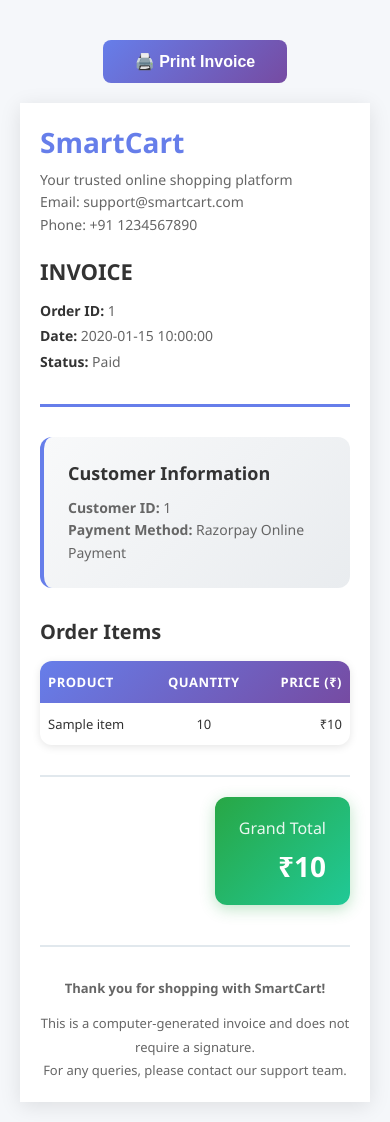
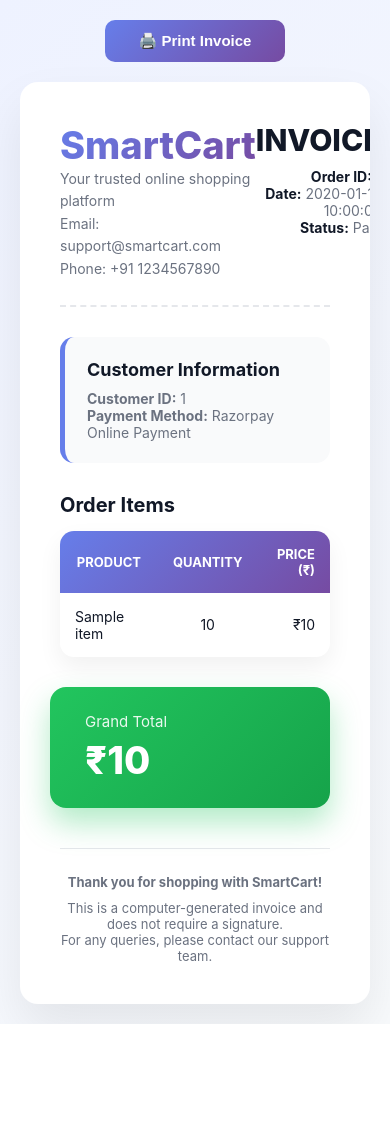
Before and after one commit to jay-2604/SmartCart, a Flask app: template templates/user/invoice.html in a window 390 px wide. After the commit the page ends 1024 px from the top, so only its background shows below. Run offline with Flask 3, Linux system fonts and the light colour scheme; the template is opened without the code that fills it: most values are stand-ins (such as "Sample title", 1, 10 or a date in 2020).

Commit message:
Refactor invoice.html styles for better design
Updated styles for the invoice template, including changes to font, background, and layout for improved aesthetics and responsiveness.

```diff
--- a/templates/user/invoice.html
+++ b/templates/user/invoice.html
@@ -12,42 +12,45 @@
 }
 
 body {
-            font-family: 'Segoe UI', Tahoma, Geneva, Verdana, sans-serif;
-            background: #f5f7fa;
+    font-family: 'Inter', 'Segoe UI', sans-serif;
+    background: linear-gradient(135deg, #eef2ff, #f8fafc);
     padding: 20px;
 }
 
+/* Container */
 .invoice-container {
     max-width: 900px;
-            margin: 0 auto;
-            background: white;
-            box-shadow: 0 4px 20px rgba(0, 0, 0, 0.1);
+    margin: auto;
+    background: #fff;
+    border-radius: 18px;
+    box-shadow: 0 25px 50px rgba(0,0,0,0.08);
+    overflow: hidden;
 }
 
 .invoice-box {
     padding: 40px;
 }
 
-        /* Header Section */
+/* Header */
 .invoice-header {
     display: flex;
     justify-content: space-between;
-            align-items: flex-start;
-            padding-bottom: 30px;
-            border-bottom: 3px solid #667eea;
+    padding-bottom: 25px;
+    border-bottom: 2px dashed #e5e7eb;
     margin-bottom: 30px;
 }
 
 .company-info h1 {
-            color: #667eea;
-            font-size: 36px;
-            font-weight: 700;
-            margin-bottom: 8px;
+    font-size: 38px;
+    font-weight: 800;
+    background: linear-gradient(135deg, #667eea, #764ba2);
+    -webkit-background-clip: text;
+    -webkit-text-fill-color: transparent;
 }
 
 .company-info p {
-            color: #666;
     font-size: 14px;
+    color: #6b7280;
     line-height: 1.6;
 }
 
@@ -56,225 +59,158 @@
 }
 
 .invoice-title {
-            color: #333;
-            font-size: 28px;
-            font-weight: 700;
-            margin-bottom: 12px;
+    font-size: 30px;
+    font-weight: 800;
+    color: #111827;
 }
 
 .invoice-details {
-            color: #666;
+    margin-top: 10px;
     font-size: 14px;
-            line-height: 1.8;
+    color: #6b7280;
 }
 
 .invoice-details strong {
-            color: #333;
-            font-weight: 600;
+    color: #111827;
 }
 
-        /* Customer Section */
+/* Customer */
 .customer-section {
-            background: linear-gradient(135deg, #f8f9fa 0%, #e9ecef 100%);
-            padding: 24px;
-            border-radius: 12px;
+    background: #f9fafb;
+    padding: 22px;
+    border-radius: 14px;
+    border-left: 5px solid #667eea;
     margin-bottom: 30px;
-            border-left: 4px solid #667eea;
 }
 
 .customer-section h3 {
-            color: #333;
     font-size: 18px;
-            font-weight: 600;
-            margin-bottom: 12px;
+    margin-bottom: 10px;
+    color: #111827;
 }
 
 .customer-section p {
-            color: #666;
     font-size: 14px;
-            line-height: 1.6;
+    color: #6b7280;
 }
 
-        /* Items Table */
-        .items-section {
-            margin-bottom: 30px;
-        }
-
+/* Items */
 .items-section h3 {
-            color: #333;
     font-size: 20px;
-            font-weight: 600;
-            margin-bottom: 16px;
+    margin-bottom: 14px;
+    color: #111827;
 }
 
 .items-table {
     width: 100%;
     border-collapse: collapse;
-            border-radius: 12px;
+    border-radius: 14px;
     overflow: hidden;
-            box-shadow: 0 2px 8px rgba(0, 0, 0, 0.1);
+    box-shadow: 0 10px 25px rgba(0,0,0,0.06);
 }
 
 .items-table thead {
-            background: linear-gradient(135deg, #667eea 0%, #764ba2 100%);
-            color: white;
+    background: linear-gradient(135deg, #667eea, #764ba2);
+    color: #fff;
 }
 
 .items-table th {
-            padding: 16px;
-            text-align: left;
-            font-weight: 600;
-            font-size: 14px;
+    padding: 15px;
+    font-size: 13px;
     text-transform: uppercase;
-            letter-spacing: 0.5px;
 }
 
 .items-table td {
-            padding: 16px;
-            border-bottom: 1px solid #f0f0f0;
-            color: #333;
-            font-size: 15px;
+    padding: 15px;
+    font-size: 14px;
+    color: #111827;
+    border-bottom: 1px solid #e5e7eb;
 }
 
 .items-table tbody tr:last-child td {
     border-bottom: none;
 }
 
-        .items-table tbody tr:hover {
-            background-color: #f8f9fa;
-        }
-
-        /* Total Section */
+/* Total */
 .total-section {
     display: flex;
     justify-content: flex-end;
     margin-top: 30px;
-            padding-top: 20px;
-            border-top: 2px solid #e1e8ed;
 }
 
 .total-box {
-            background: linear-gradient(135deg, #28a745 0%, #20c997 100%);
-            padding: 24px 40px;
-            border-radius: 12px;
+    min-width: 280px;
+    background: linear-gradient(135deg, #22c55e, #16a34a);
+    padding: 25px 35px;
+    border-radius: 16px;
     color: white;
-            text-align: right;
-            box-shadow: 0 4px 15px rgba(40, 167, 69, 0.3);
+    box-shadow: 0 15px 30px rgba(34,197,94,0.35);
 }
 
 .total-label {
-            font-size: 16px;
-            font-weight: 500;
-            margin-bottom: 8px;
+    font-size: 15px;
     opacity: 0.9;
 }
 
 .total-amount {
-            font-size: 36px;
-            font-weight: 700;
+    font-size: 38px;
+    font-weight: 800;
+    margin-top: 6px;
 }
 
 /* Footer */
 .invoice-footer {
     margin-top: 40px;
-            padding-top: 30px;
-            border-top: 2px solid #e1e8ed;
+    padding-top: 25px;
+    border-top: 1px solid #e5e7eb;
     text-align: center;
-        }
-
-        .invoice-footer p {
-            color: #666;
-            font-size: 13px;
-            line-height: 1.8;
 }
 
 .thank-you {
     font-size: 18px;
-            font-weight: 600;
+    font-weight: 700;
     color: #667eea;
-            margin-bottom: 12px;
+    margin-bottom: 10px;
+}
+
+.invoice-footer p {
+    font-size: 13px;
+    color: #6b7280;
 }
 
 /* Print Button */
 .print-button {
     text-align: center;
-            margin: 20px 0;
+    margin-bottom: 20px;
 }
 
 .btn-print {
-            background: linear-gradient(135deg, #667eea 0%, #764ba2 100%);
+    background: linear-gradient(135deg, #667eea, #764ba2);
     color: white;
-            padding: 12px 32px;
     border: none;
-            border-radius: 8px;
-            font-size: 16px;
+    padding: 12px 34px;
+    border-radius: 10px;
+    font-size: 15px;
     font-weight: 600;
     cursor: pointer;
-            transition: all 0.3s ease;
 }
 
-        .btn-print:hover {
-            transform: translateY(-2px);
-            box-shadow: 0 8px 20px rgba(102, 126, 234, 0.4);
-        }
-
-        /* Print Styles */
+/* Print */
 @media print {
     body {
         background: white;
         padding: 0;
     }
-
-            .invoice-container {
-                box-shadow: none;
-            }
-
     .print-button {
         display: none;
     }
-
-            .items-table tbody tr:hover {
-                background-color: transparent;
-            }
-        }
-
-        @media (max-width: 768px) {
-            .invoice-box {
-                padding: 20px;
-            }
-
-            .invoice-header {
-                flex-direction: column;
-                gap: 20px;
-            }
-
-            .invoice-meta {
-                text-align: left;
-            }
-
-            .company-info h1 {
-                font-size: 28px;
-            }
-
-            .invoice-title {
-                font-size: 22px;
-            }
-
-            .items-table th,
-            .items-table td {
-                padding: 12px 8px;
-                font-size: 13px;
-            }
-
-            .total-box {
-                padding: 20px 24px;
-            }
-
-            .total-amount {
-                font-size: 28px;
+    .invoice-container {
+        box-shadow: none;
+        border-radius: 0;
     }
 }
 </style>
+
 </head>
 <body>
 
```
Lines whose indentation alone changed are shown as unchanged.
